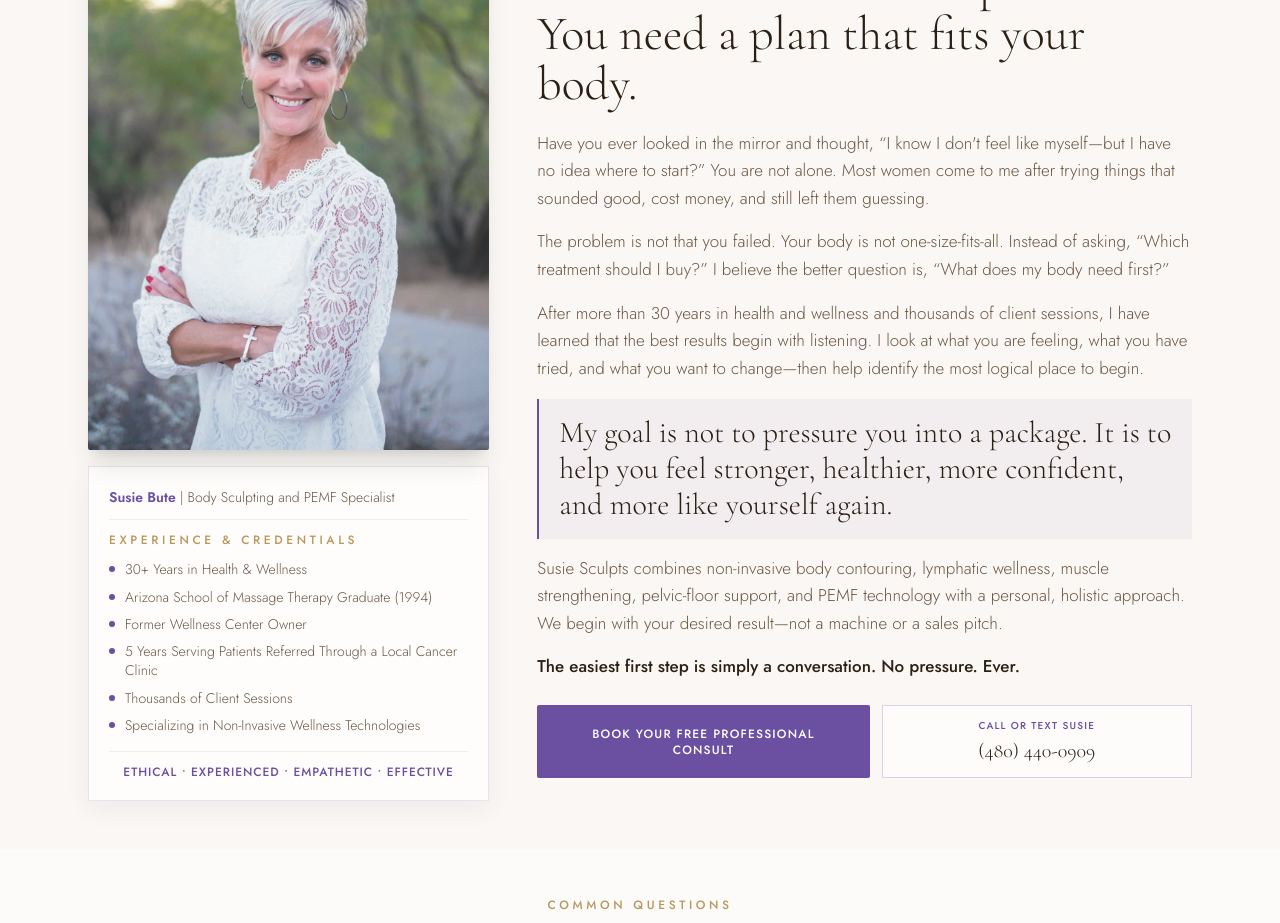
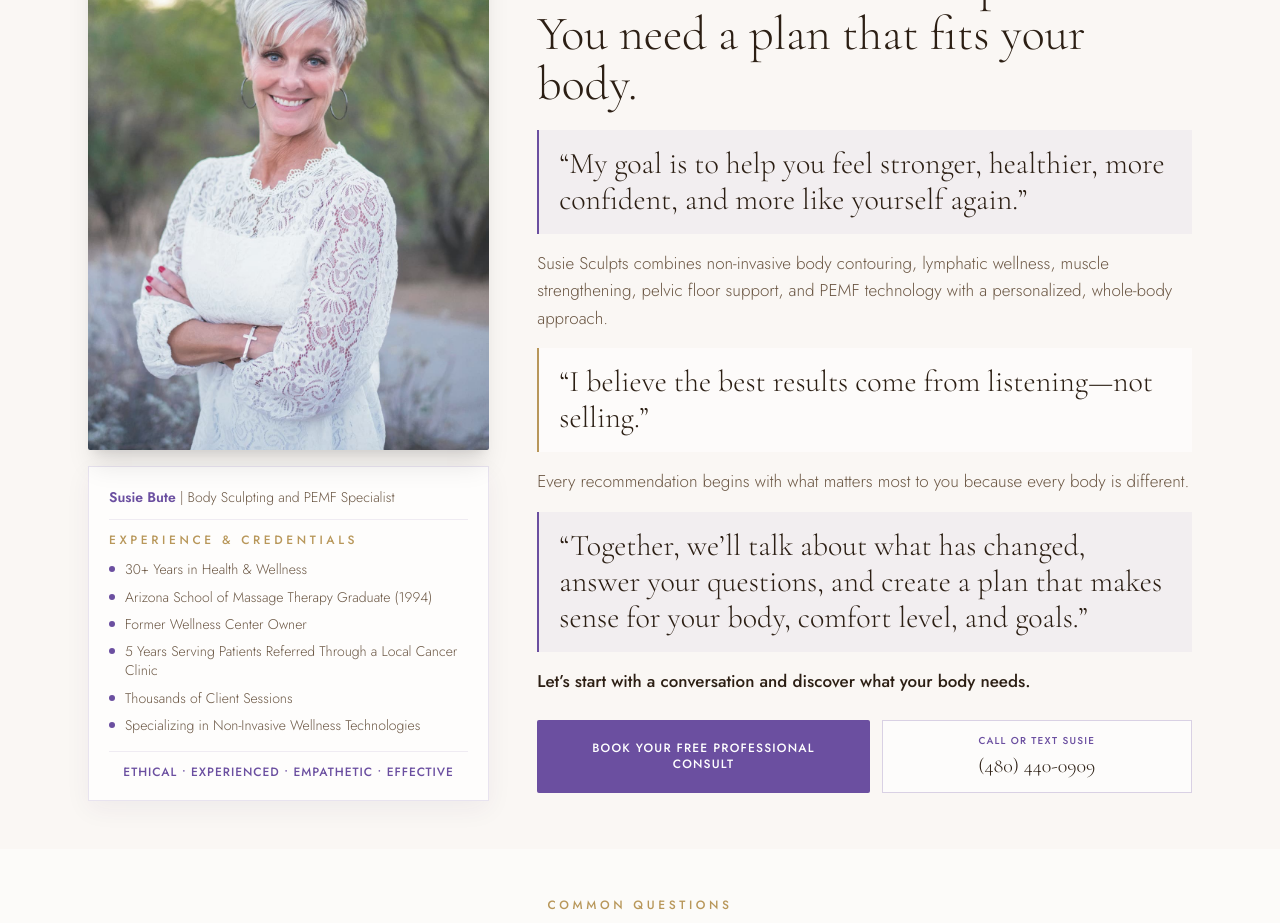
Before and after one commit to ARMS-REACH-DIGITAL-AGENCY/susie, a Next.js app: page / in a window 1280 px wide. Shown: the part 2460-3383 px from the top of the page. Built offline with nearby package versions, Linux system fonts and the light colour scheme; no server answers.

Commit message:
Update Meet Susie messaging on homepage and landing page

```diff
--- a/components/Trust.tsx
+++ b/components/Trust.tsx
@@ -38,12 +38,23 @@
             <div className="hidden md:block"><p className="section-label mb-3">Helping Women Since 1995</p><h2 className="mb-5 font-serif text-5xl font-light leading-[1.05] text-[#2c1f14]">You don&apos;t need another promise. You need a plan that fits your body.</h2></div>
 
             <div className="space-y-4 text-base font-light leading-relaxed text-muted md:text-[17px]">
-              <p>Have you ever looked in the mirror and thought, “I know I don&apos;t feel like myself—but I have no idea where to start?” You are not alone. Most women come to me after trying things that sounded good, cost money, and still left them guessing.</p>
-              <p>The problem is not that you failed. Your body is not one-size-fits-all. Instead of asking, “Which treatment should I buy?” I believe the better question is, “What does my body need first?”</p>
-              <p>After more than 30 years in health and wellness and thousands of client sessions, I have learned that the best results begin with listening. I look at what you are feeling, what you have tried, and what you want to change—then help identify the most logical place to begin.</p>
-              <div className="border-l-2 border-purple bg-purple/5 px-5 py-4"><p className="font-serif text-2xl font-light leading-snug text-[#2c1f14] md:text-3xl">My goal is not to pressure you into a package. It is to help you feel stronger, healthier, more confident, and more like yourself again.</p></div>
-              <p>Susie Sculpts combines non-invasive body contouring, lymphatic wellness, muscle strengthening, pelvic-floor support, and PEMF technology with a personal, holistic approach. We begin with your desired result—not a machine or a sales pitch.</p>
-              <p className="font-medium text-[#2c1f14]">The easiest first step is simply a conversation. No pressure. Ever.</p>
+              <div className="border-l-2 border-purple bg-purple/5 px-5 py-4">
+                <p className="font-serif text-2xl font-light leading-snug text-[#2c1f14] md:text-3xl">“My goal is to help you feel stronger, healthier, more confident, and more like yourself again.”</p>
+              </div>
+
+              <p>Susie Sculpts combines non-invasive body contouring, lymphatic wellness, muscle strengthening, pelvic floor support, and PEMF technology with a personalized, whole-body approach.</p>
+
+              <div className="border-l-2 border-gold bg-white/60 px-5 py-4">
+                <p className="font-serif text-2xl font-light leading-snug text-[#2c1f14] md:text-3xl">“I believe the best results come from listening—not selling.”</p>
+              </div>
+
+              <p>Every recommendation begins with what matters most to you because every body is different.</p>
+
+              <div className="border-l-2 border-purple bg-purple/5 px-5 py-4">
+                <p className="font-serif text-2xl font-light leading-snug text-[#2c1f14] md:text-3xl">“Together, we’ll talk about what has changed, answer your questions, and create a plan that makes sense for your body, comfort level, and goals.”</p>
+              </div>
+
+              <p className="font-medium text-[#2c1f14]">Let’s start with a conversation and discover what your body needs.</p>
             </div>
 
             <div className="mt-6 flex flex-col gap-3 sm:flex-row">
```
